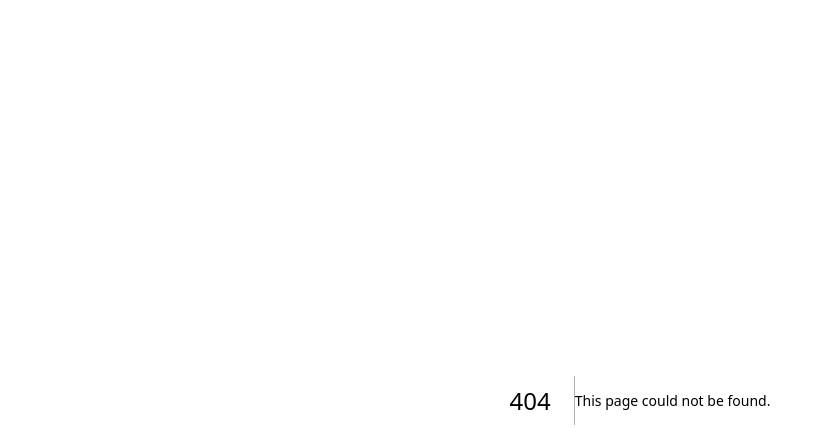
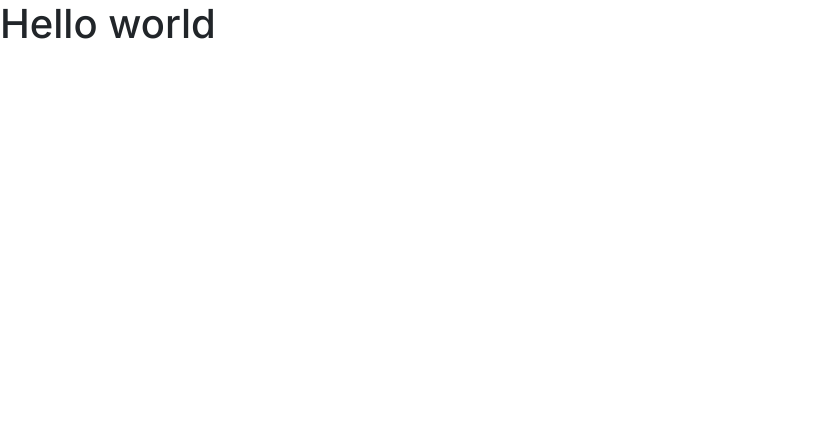
Before and after one commit to JizzNoLimit/formmi-polsri, a Next.js app: page /auth/registrasi in a window 1280 px wide. Before the commit this address had no page. Shown: the top 448 px of the page, without its empty margins (0-830 px from the left). Built offline with nearby package versions, Linux system fonts and the light colour scheme.

Commit message:
⛑ buat page registrasi

```diff
--- a/src/pages/_app.js
+++ b/src/pages/_app.js
@@ -2,5 +2,7 @@ import '@/styles/globals.css'
 import 'bootstrap/dist/css/bootstrap.min.css';
 
 export default function App({ Component, pageProps }) {
-  return <Component {...pageProps} />
+  return (
+      <Component {...pageProps} />
+  )
 }
--- a/src/pages/auth/login.js
+++ b/src/pages/auth/login.js
@@ -34,7 +34,7 @@ export default function Login() {
                             </form>
                         </div>
                         <div className="buat-akun">
-                            Baru di Formmi? <a href="/auth/register"><span className="link-ancor">Buat akun sekarang</span></a>
+                            Baru di Formmi? <a href="/auth/registrasi"><span className="link-ancor">Buat akun sekarang</span></a>
                         </div>
                         <div className="tambahan-aja"></div>
                 </div>
--- /dev/null
+++ b/src/pages/auth/registrasi.js
@@ -0,0 +1,5 @@
+export default function Registrasi() {
+    return(
+        <h1>Hello world</h1>
+    )
+}
```
